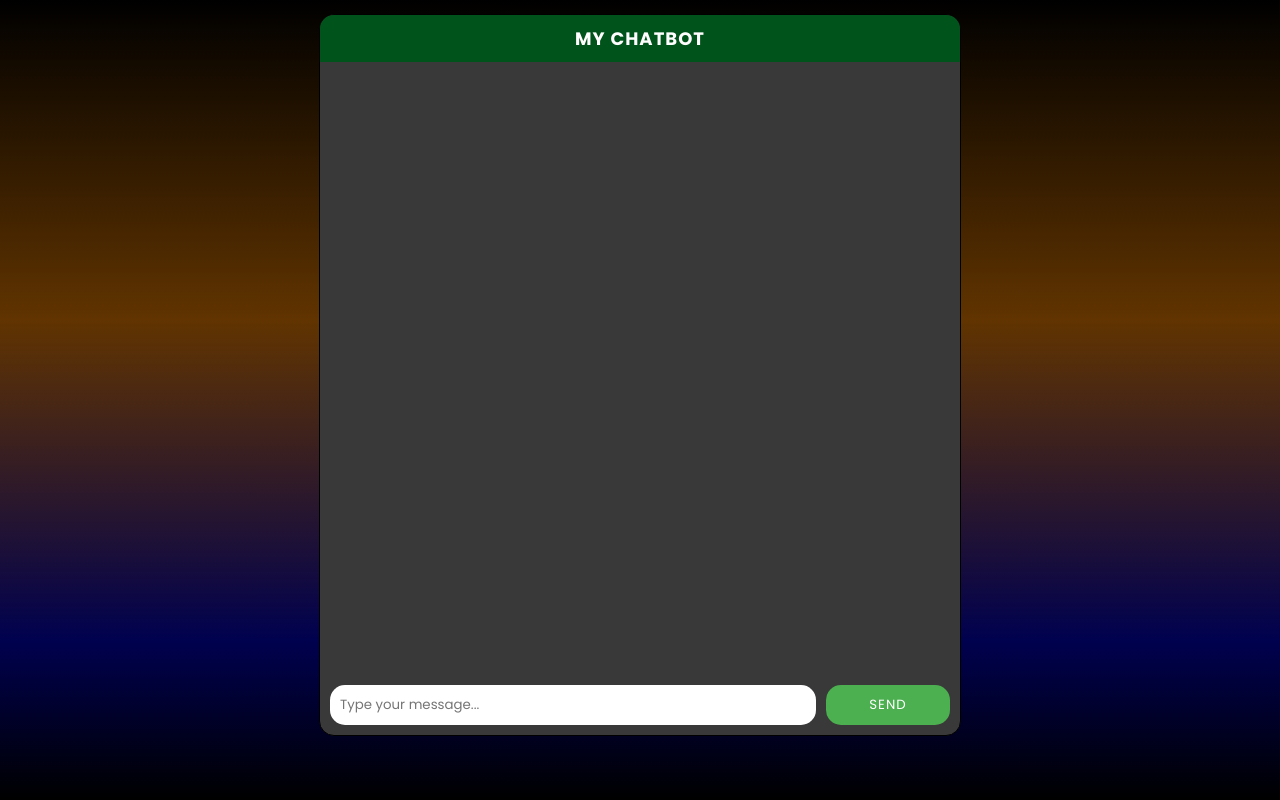
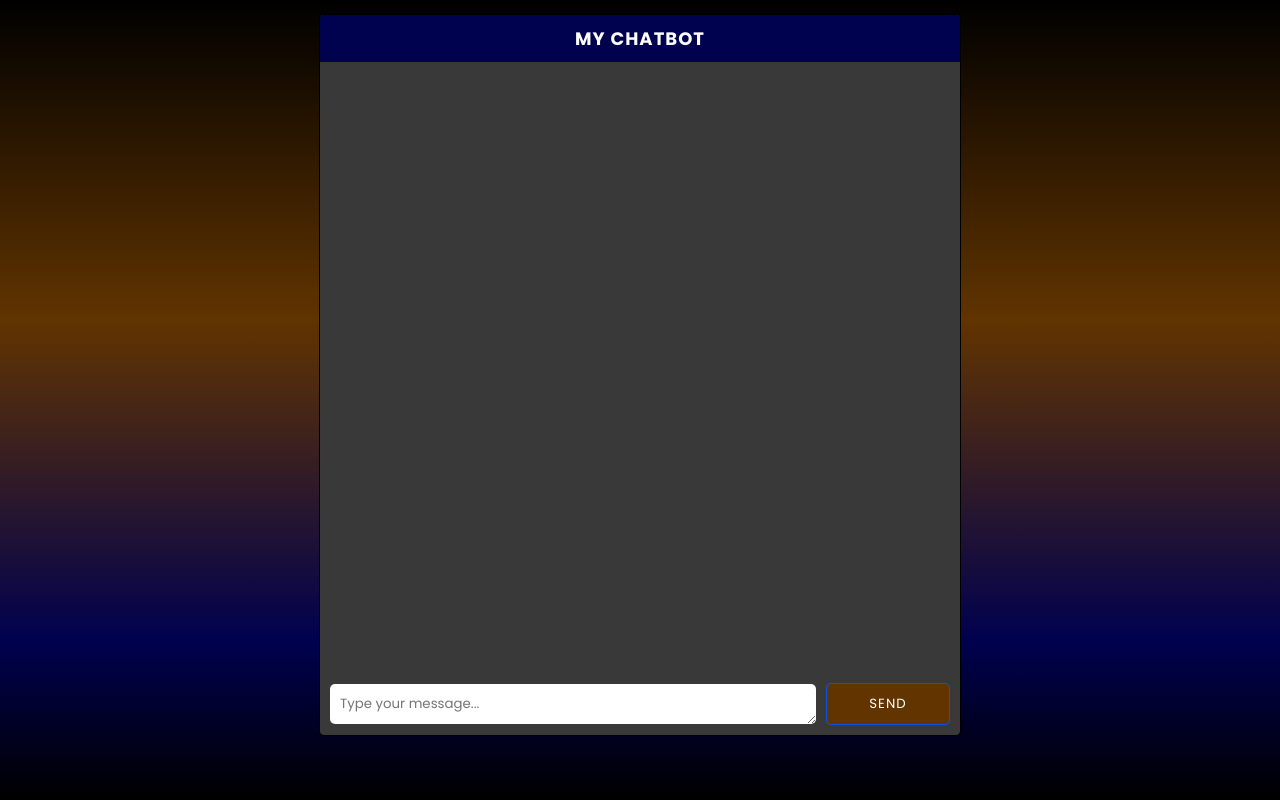
Before and after one commit to RealityMoez/risu-chatbot, a plain HTML site: page index.html in a window 1280 px wide. Drawn offline with Linux system fonts and the light colour scheme.

Commit message:
update interface

```diff
--- a/index.html
+++ b/index.html
@@ -17,7 +17,7 @@
                 <!-- messages will be appended here -->
             </div>
             <div class="chat-input-container">
-                <input class="chat-input" type="text" placeholder="Type your message..." required>
+                <textarea class="chat-input" type="text" placeholder="Type your message..." rows="1" required></textarea><!-- <textarea name="" id="" cols="30" rows="10"> -->
                 <button class="chat-send-btn">SEND</button>
             </div>
         </div>
--- a/style.css
+++ b/style.css
@@ -1,5 +1,29 @@
 @import url('https://fonts.googleapis.com/css2?family=Cinzel:wght@700&family=Josefin+Sans:wght@100;200;400;700&family=Poppins:ital,wght@0,400;0,700;1,400;1,700&family=Questrial&family=Righteous&family=Lobster&display=swap');
 
+/*------------------CUSTOM SCROLL BAR SUPPORTING CHROME - EDGE - OPERA BROWSERS--------------*/
+/* Style the scrollbar track */
+::-webkit-scrollbar-track
+{
+    background-color: transparent;
+}
+
+/* Style the scrollbar thumb */
+::-webkit-scrollbar-thumb
+{
+    background-color: rgba(0, 0, 0, 0.9);
+    border-radius: 5px;
+}
+
+::-webkit-scrollbar-thumb:hover
+{
+    background-color: rgba(0, 90, 246, 0.9);
+}
+
+/* Style the scrollbar */
+::-webkit-scrollbar
+{
+    width: 10px;
+}
 
 *
 {
@@ -21,7 +45,7 @@ body
     height: 90%;
     background-color: #393939;
     border: 1px solid #000000;
-    border-radius: 15px;
+    border-radius: 5px;
     overflow: hidden;
     display: flex;
     flex-direction: column;
@@ -34,7 +58,7 @@ body
 /* chat header style */
 .chat-header
 {
-    background-color: #00531a;
+    background-color: rgb(0, 1, 79);
     color: #fff;
     padding: 10px;
     font-size: 18px;
@@ -56,7 +80,7 @@ body
 .chat-message
 {
     padding: 10px 20px 10px 20px;
-    border-radius: 15px;
+    border-radius: 20px;
     margin-bottom: 10px;
     width: max-content;
 }
@@ -89,21 +113,22 @@ body
     flex: 1;
     padding: 10px;
     border: none;
-    border-radius: 15px;
+    border-radius: 5px;
     margin-right: 10px;
+    min-height: 20px;
+    max-height: 150px;
 }
 
 /* chat send button style */
 .chat-send-btn
 {
     width: 20%;
-    background-color: #4caf50;
+    background-color: rgb(97, 52, 0);
     color: #fff;
-    border: none;
-    border-radius: 15px;
+    border: 1px solid rgba(0, 90, 246, 0.9);
+    border-radius: 5px;
     padding: 10px;
     cursor: pointer;
-    transition: all 0.2s ease;
     letter-spacing: 1px;
 }
 
@@ -111,6 +136,7 @@ body
 {
     background-color: black;
     color: white;
+    border: 1px solid white;
 }
 
 .chat-messages-container
```
